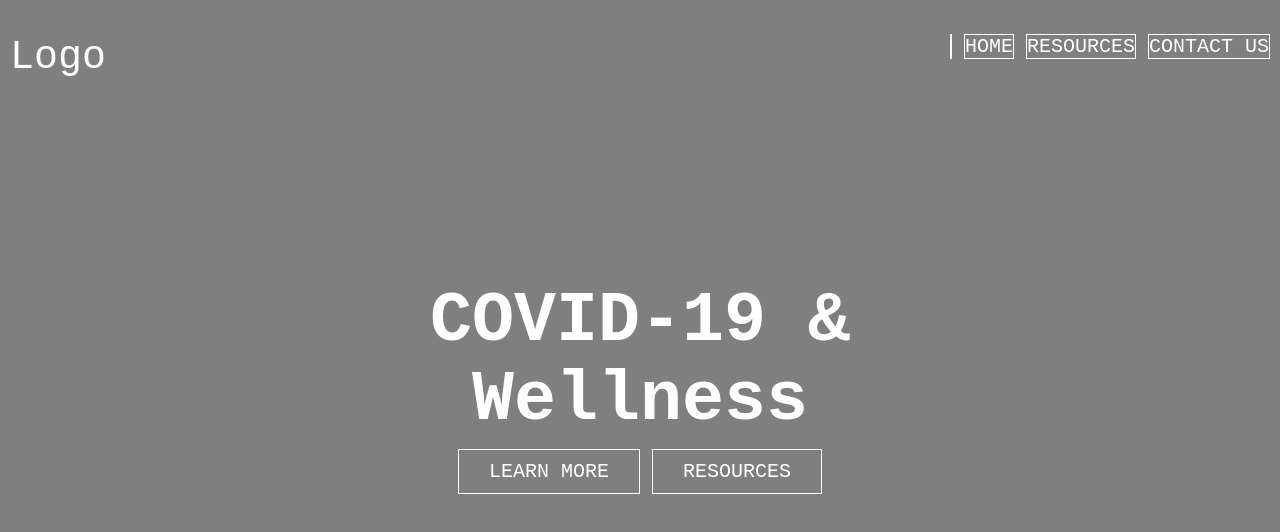
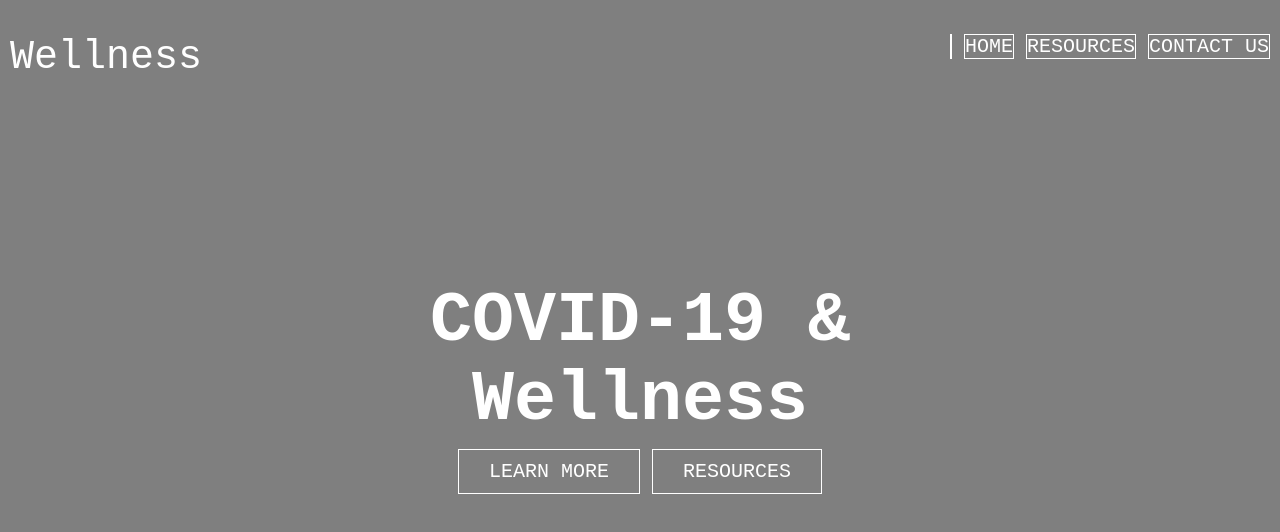
Before and after one commit to nj900/flexbox-project, a plain HTML site: page index.html in a window 1280 px wide. Shown: the top 532 px of the page. Drawn offline with Linux system fonts and the light colour scheme.

Commit message:
Update index.html

```diff
--- a/index.html
+++ b/index.html
@@ -8,7 +8,7 @@
   <body class= "body">
     <header class= "header">
       <div class="top-bar">
-        <div class="logo">Logo</div>
+        <div class="logo">Wellness</div>
         <div class="menu">
           <ul>
             <li><a href="#"></a></li>
```
